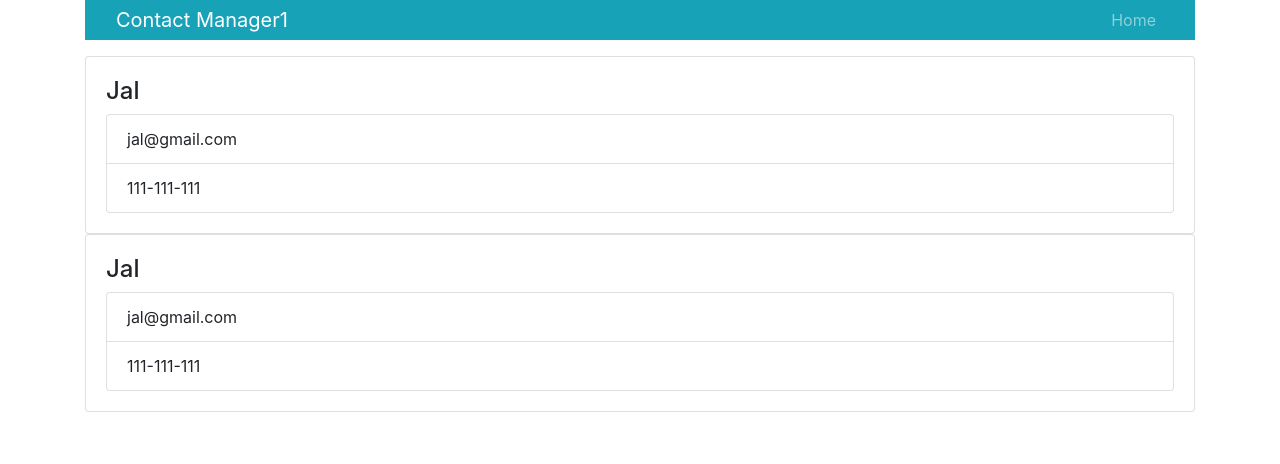
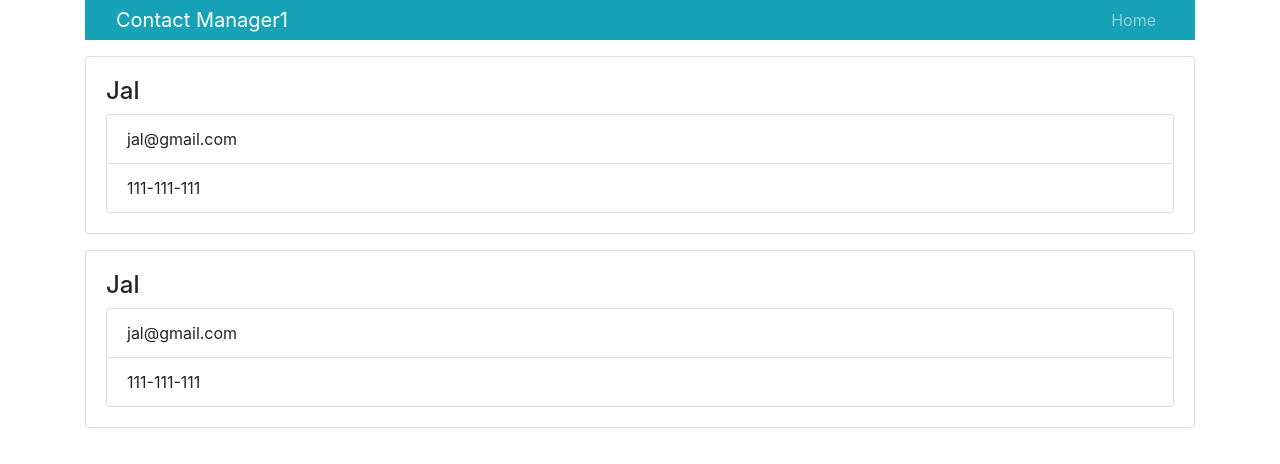
Before and after one commit to japsy123/ContactManager, a React (Create React App) app: page / in a window 1280 px wide. Shown: the top 464 px of the page. Built offline with nearby package versions, Linux system fonts and the light colour scheme.

Commit message:
Creating Contacts component

```diff
--- a/src/components/Contact.js
+++ b/src/components/Contact.js
@@ -5,7 +5,7 @@ class Contact extends Component {
   render() {
     const { name, email, phone } = this.props;
     return (
-      <div className="card card-body ">
+      <div className="card card-body mb-3">
         <h4> {name}</h4>
         <ul className="list-group">
           <li className="list-group-item">{email}</li>
```
Also changed, not shown: src/components/Contacts.js (added, +9 -0 lines).
